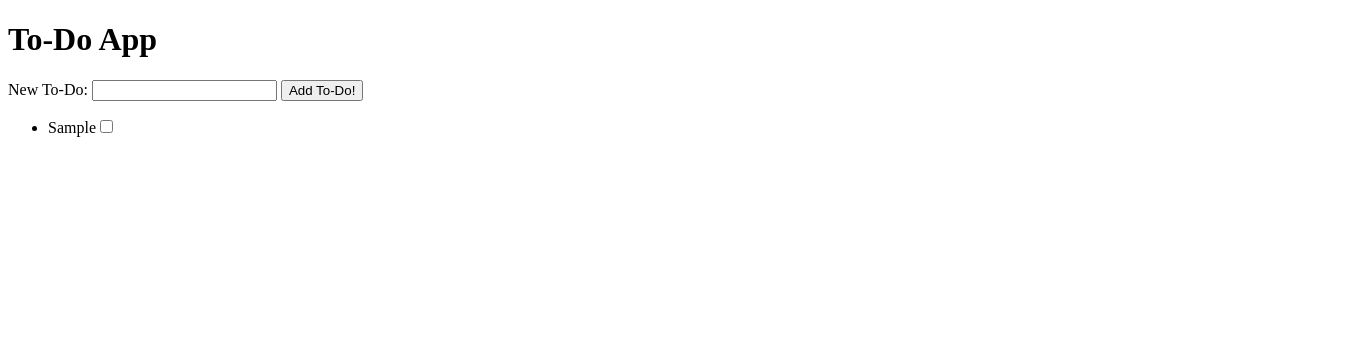
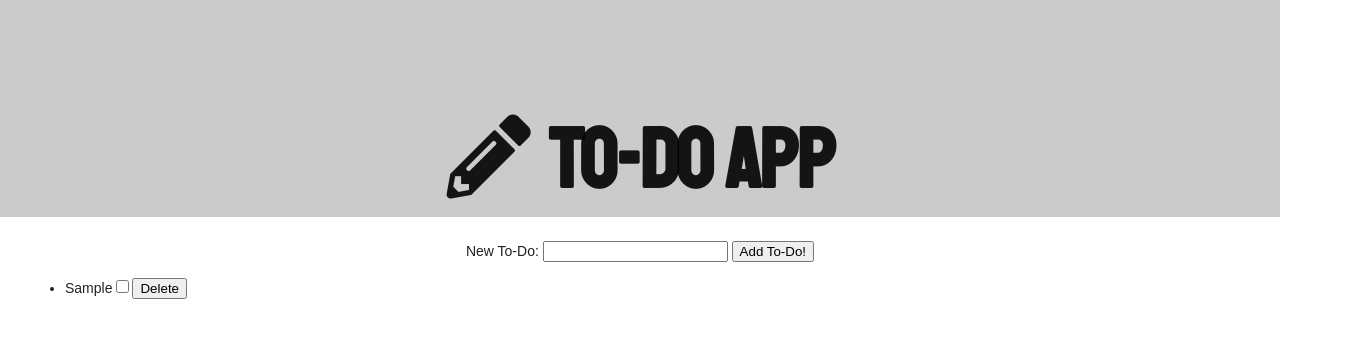
Before and after one commit to djguzie/to-do-app, a plain HTML site: page index.html in a window 1280 px wide. Both pictures are taken after typing "Sample" into the empty fields and a click on the button "Add To-Do!". Shown: the whole page, 1345 px wide, since content can reach past the window. Drawn offline with nearby package versions, Linux system fonts and the light colour scheme.

Commit message:
domscript-assignment1 complete

```diff
--- a/app.js
+++ b/app.js
@@ -15,6 +15,15 @@ function onReady() {
     //create a new input
     let checkbox = document.createElement('input');
 
+    // create a delete button
+    let deleteButton = document.createElement('button');
+    deleteButton.textContent = "Delete";
+
+    // add delete functionality to button
+    deleteButton.addEventListener('click', function (event){
+      toDoList.removeChild(this.parentElement);
+    })
+
     // set the input's type to checkbox
     checkbox.type = "checkbox";
 
@@ -23,6 +32,9 @@ function onReady() {
 
     //attach the checkbox to the li
     newLi.appendChild(checkbox);
+
+    // attach button to the li
+    newLi.appendChild(deleteButton);
 
     //attach the li to the ul
     toDoList.appendChild(newLi);
--- a/index.html
+++ b/index.html
@@ -1,12 +1,24 @@
 <!DOCTYPE html>
 <html>
   <head>
+    <link href="https://fonts.googleapis.com/css?family=Merriweather|Pacifico|Staatliches" rel="stylesheet">
+    <title>To-Do App</title>
     <meta name="viewport" content="width=devicewidth, initial-scale=1">
-    <title>To-Do App</title>
+
+    <!-- Material Design Lite -->
+    <link rel="stylesheet" href="https://code.getmdl.io/1.3.0/material.grey-lime.min.css">
+    <script defer src="https://code.getmdl.io/1.3.0/material.min.js"></script>
+
+    <!-- Font Awesome -->
+    <link rel="stylesheet" href="https://use.fontawesome.com/releases/v5.6.1/css/all.css" integrity="sha384-gfdkjb5BdAXd+lj+gudLWI+BXq4IuLW5IT+brZEZsLFm++aCMlF1V92rMkPaX4PP" crossorigin="anonymous">
+
+    <!-- Custom Styles -->
+    <link rel="stylesheet" href="styles/main.css">
   </head>
   <body>
-    <h1>To-Do App</h1>
-
+    <header class="mdl-layout_header mdl-layout_header--transparent">
+      <h1><i class="fas fa-pencil-alt"></i>To-Do App</h1>
+    </header>
     <form id="addToDoForm">
       <label for="newToDoText">New To-Do:</label>
       <input type="text" id="newToDoText">
@@ -17,5 +29,6 @@
     </ul>
 
     <script src="app.js"></script>
+  </main>
   </body>
 </html>
--- /dev/null
+++ b/styles/main.css
@@ -0,0 +1,48 @@
+body {
+  font-family: Montserrat, sans-serif;
+  min-height:100%;
+}
+
+header {
+  background-color: hsla(360, 0%, 33%, 0.3);
+  padding-top: 10vh;
+  width: 100%;
+  justify-content: center;
+  text-align: center;
+}
+
+i {
+  padding-right: 20px;
+}
+
+main {
+  max-width: 900px;
+}
+
+form {
+  text-align: center;
+}
+
+ul {
+  display: block;
+  width:100%;
+  margin-left: 25px;
+}
+
+h1 {
+  font-family: Staatliches, cursive;
+  color: hsla(0, 100%, 0%, 0.9);
+  font-weight: bold;
+  font-size: 6rem;
+}
+
+deleteButton {
+  font-size: 2rem;
+}
+
+
+@media screen and (max-width 1024px) {
+  header.mdl-layout_header {
+    display: flex;
+  }
+}
```
Also changed, not shown: images/background_image.jpg (added), 2 other files.
